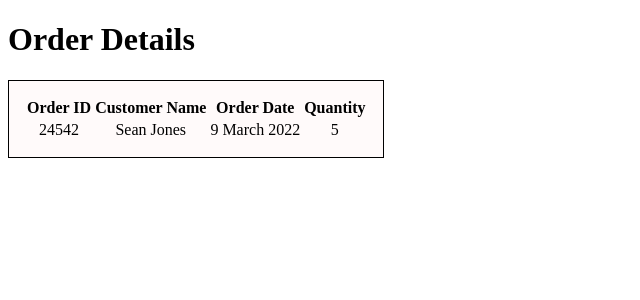
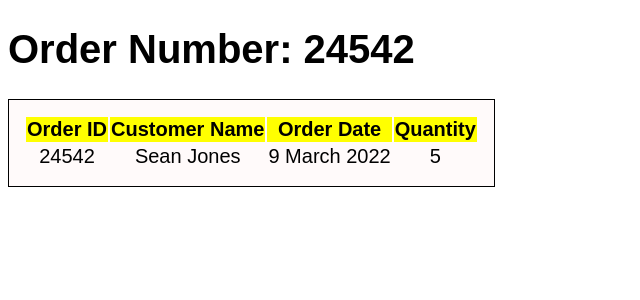
Before and after one commit to kevinmuldoon-github/week-3-day-3-flask-lab-sofia-kevin, a Flask app: page /orders/24542 in a window 1280 px wide. Shown: the top 300 px of the page, without its empty margins (0-640 px from the left). Run offline with Flask 2, Linux system fonts and the light colour scheme.

Commit message:
Another Update

```diff
--- /dev/null
+++ b/static/style.css
@@ -0,0 +1,17 @@
+body {
+    font-size:20px;
+    font-family:Arial, Helvetica, sans-serif
+}
+
+.order-table {
+
+    text-align:center;
+    padding:15px;
+    background-color: #fffafa;
+    border:1px solid black;
+}
+
+
+.order-table th {
+    background-color: yellow;
+}
--- a/templates/index.html
+++ b/templates/index.html
@@ -4,6 +4,7 @@
     <meta charset="UTF-8">
     <meta http-equiv="X-UA-Compatible" content="IE=edge">
     <meta name="viewport" content="width=device-width, initial-scale=1.0">
+    <link rel="stylesheet" href="{{ url_for('static', filename='style.css') }}">
     <title>{{title}}</title>
 </head>
 <body>
--- a/templates/order.html
+++ b/templates/order.html
@@ -4,17 +4,18 @@
     <meta charset="UTF-8">
     <meta http-equiv="X-UA-Compatible" content="IE=edge">
     <meta name="viewport" content="width=device-width, initial-scale=1.0">
+    <link rel="stylesheet" href="{{ url_for('static', filename='style.css') }}">
     <title>{{title}}</title>
 </head>
 <body>
-    <h1>Order Details</h1>
+    <h1>Order Number: {{product.order_id}}</h1>
 
-    <table style="text-align:center;padding:15px;background-color: #fffafa; border:1px solid black">
+    <table class="order-table">
         <tr>
-            <td><strong>Order ID</strong></td>
-            <td><strong>Customer Name </strong></td>
-            <td><strong>Order Date</strong></td>
-            <td><strong>Quantity</strong></td>
+            <th><strong>Order ID</strong></td>
+            <th><strong>Customer Name </strong></td>
+            <th><strong>Order Date</strong></td>
+            <th><strong>Quantity</strong></td>
         </tr>
 
     <tr>
--- a/templates/style.css
+++ /dev/null
@@ -1,3 +0,0 @@
-body {
-    background-color: black;
-}
```
